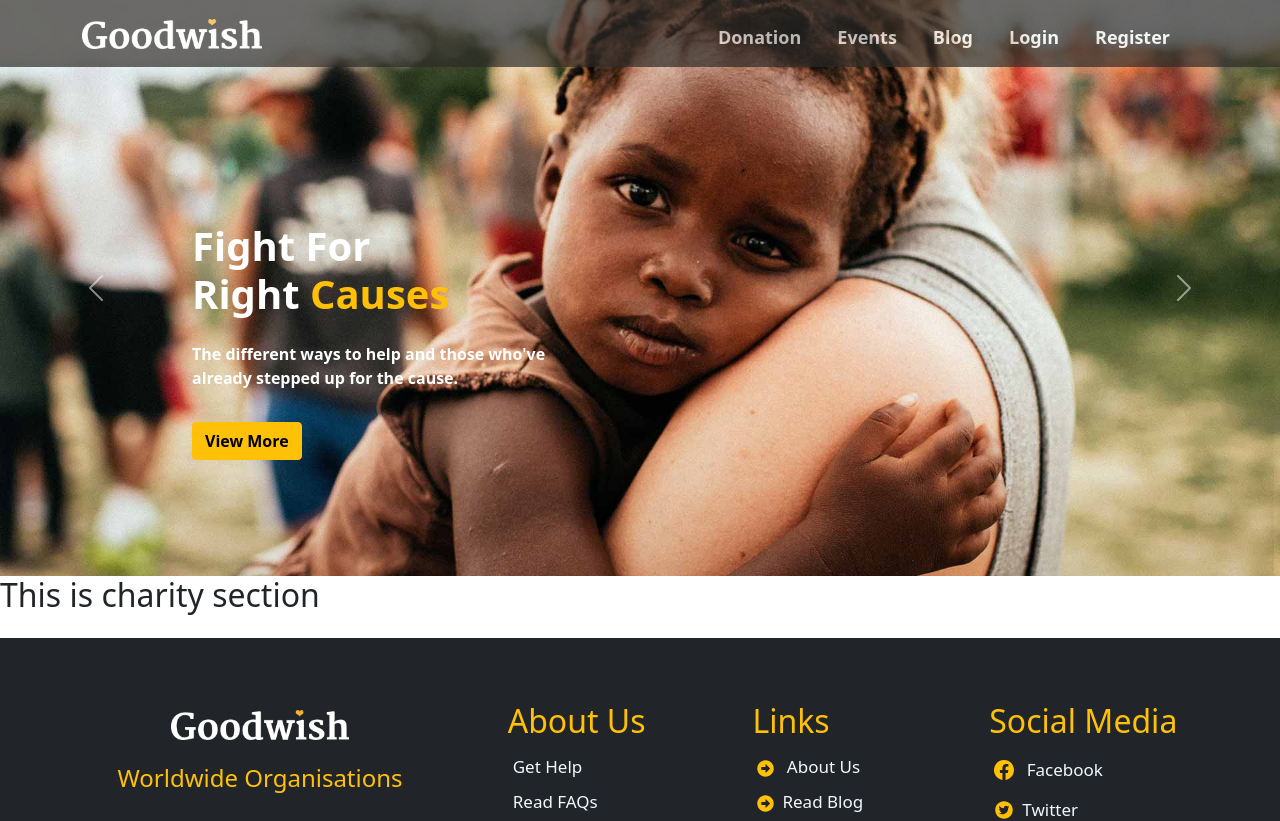
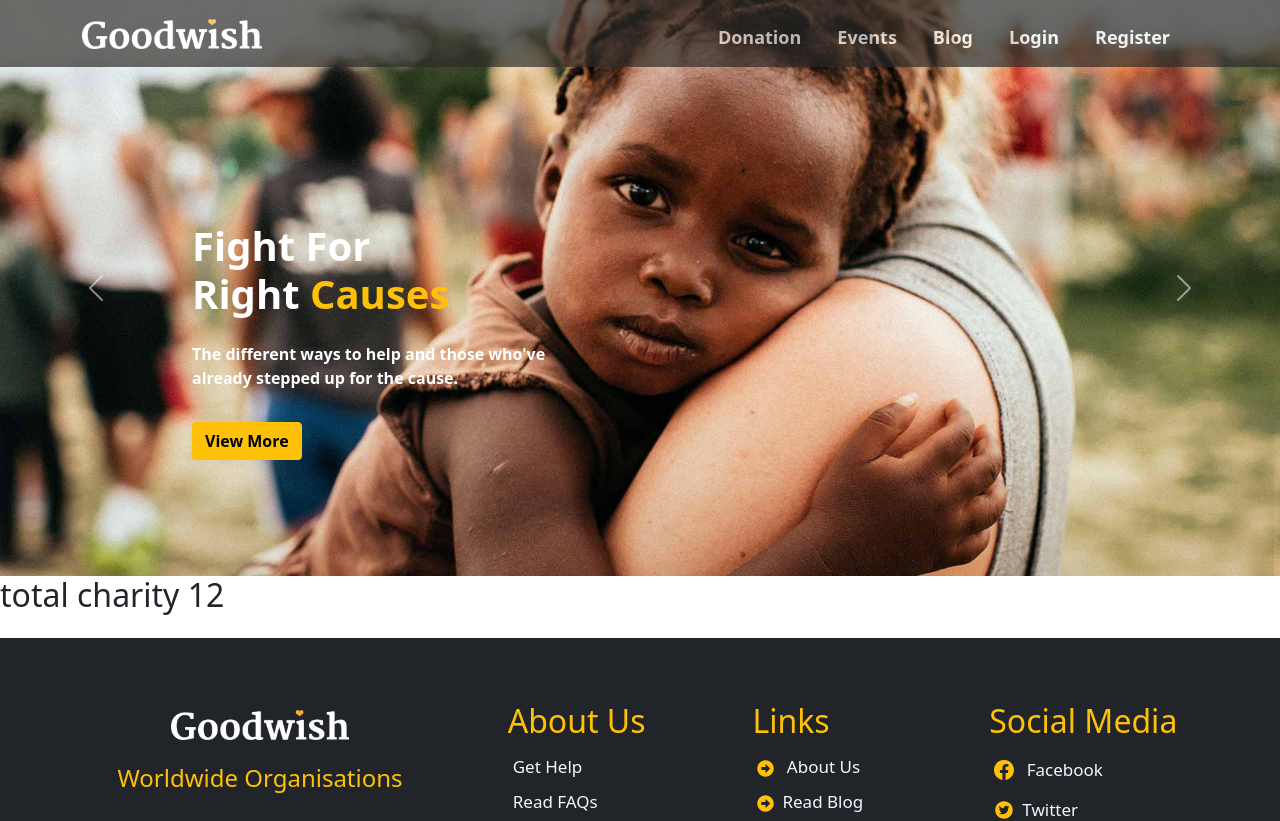
Before and after one commit to EmtiazHossainE2/good-wish-fundation, a React (Create React App) app: page / in a window 1280 px wide. Shown: the top 821 px of the page. Built offline with nearby package versions, Linux system fonts and the light colour scheme.

Commit message:
all charitylist load on ui

```diff
--- a/src/pages/Home/CharityItems/CharityItems.js
+++ /dev/null
@@ -1,11 +0,0 @@
-import React from 'react';
-
-const CharityItems = () => {
-    return (
-        <div>
-            <h2>This is charity section</h2>
-        </div>
-    );
-};
-
-export default CharityItems;
--- /dev/null
+++ b/src/pages/Home/CharityList/CharityList.js
@@ -0,0 +1,18 @@
+import React, { useEffect, useState } from 'react';
+
+const CharityList = () => {
+    const [allCharity , setAllCharity] = useState([])
+    useEffect(() =>{
+        const url = `CharityList.json`
+        fetch(url)
+        .then(res => res.json())
+        .then(data => setAllCharity(data))
+    },[])
+    return (
+        <div>
+            <h2>total charity {allCharity.length}</h2>
+        </div>
+    );
+};
+
+export default CharityList;
--- a/src/pages/Home/Home/Home.js
+++ b/src/pages/Home/Home/Home.js
@@ -1,12 +1,12 @@
 import React from 'react';
 import Banner from '../Banner/Banner';
-import CharityItems from '../CharityItems/CharityItems';
+import CharityList from '../CharityList/CharityList';
 
 const Home = () => {
     return (
         <div>
             <Banner/>
-            <CharityItems/>
+            <CharityList/>
         </div>
     );
 };
```
Also changed, not shown: public/CharityList.json (renamed from public/CharityItems.json).
